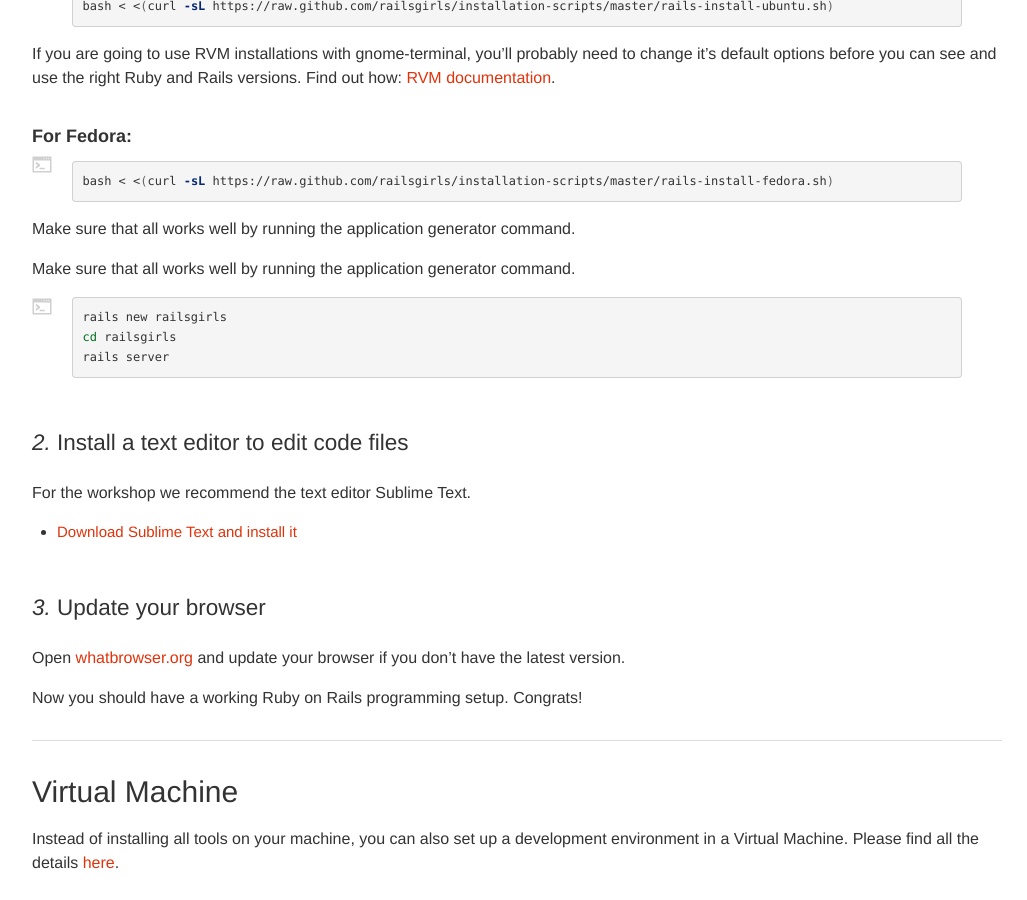
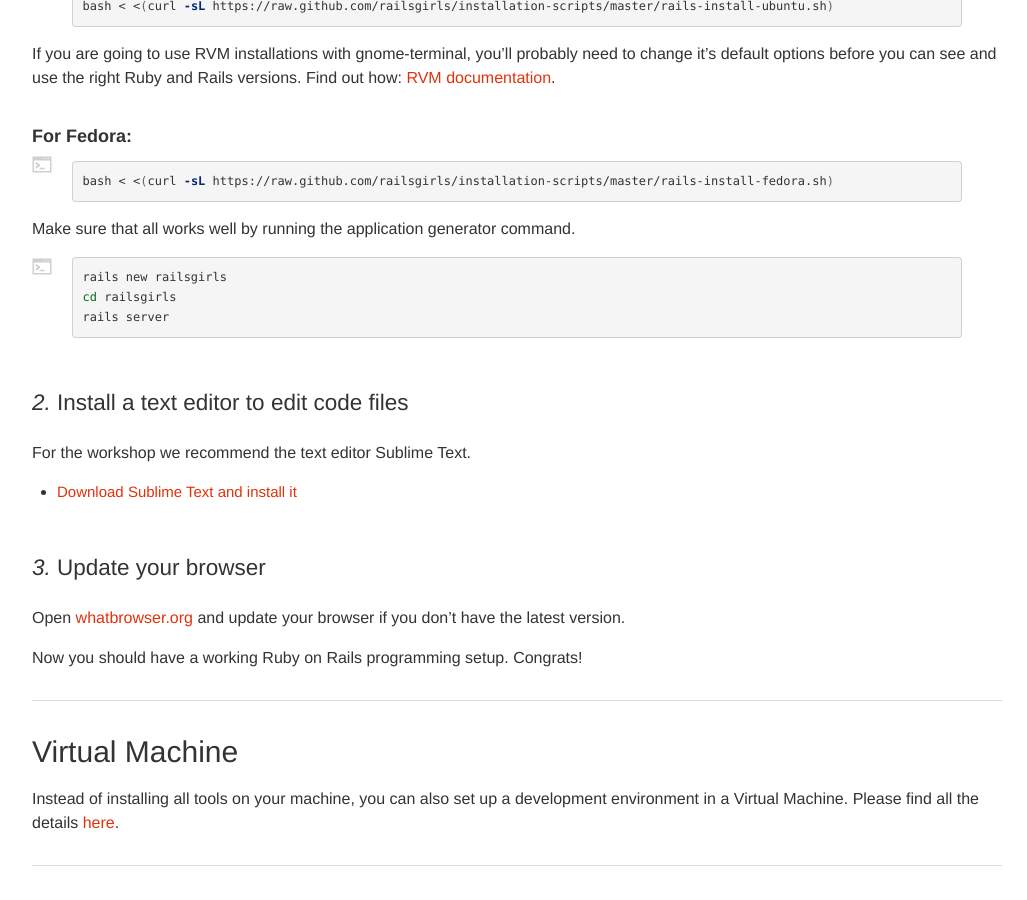
Before and after one commit to railsgirls/guides.railsgirls.com, a Jekyll site: the page built from _posts/2013-05-02-install.markdown, in a window 1280 px wide and 900 px high, scrolled down 6231 px. Shown: the whole window, without its empty margins (53-1080 px from the left). Built offline with Jekyll 4.4.1, drawn with Linux system fonts in a browser that asks for light colours; nearby versions of some CDN libraries.

Commit message:
fix(install post): remove duplicate

```diff
--- a/_posts/2013-05-02-install.markdown
+++ b/_posts/2013-05-02-install.markdown
@@ -256,8 +256,6 @@ bash < <(curl -sL https://raw.github.com/railsgirls/installation-scripts/master/
 
 Make sure that all works well by running the application generator command.
 
-Make sure that all works well by running the application generator command.
-
 {% highlight sh %}
 rails new railsgirls
 cd railsgirls
```
